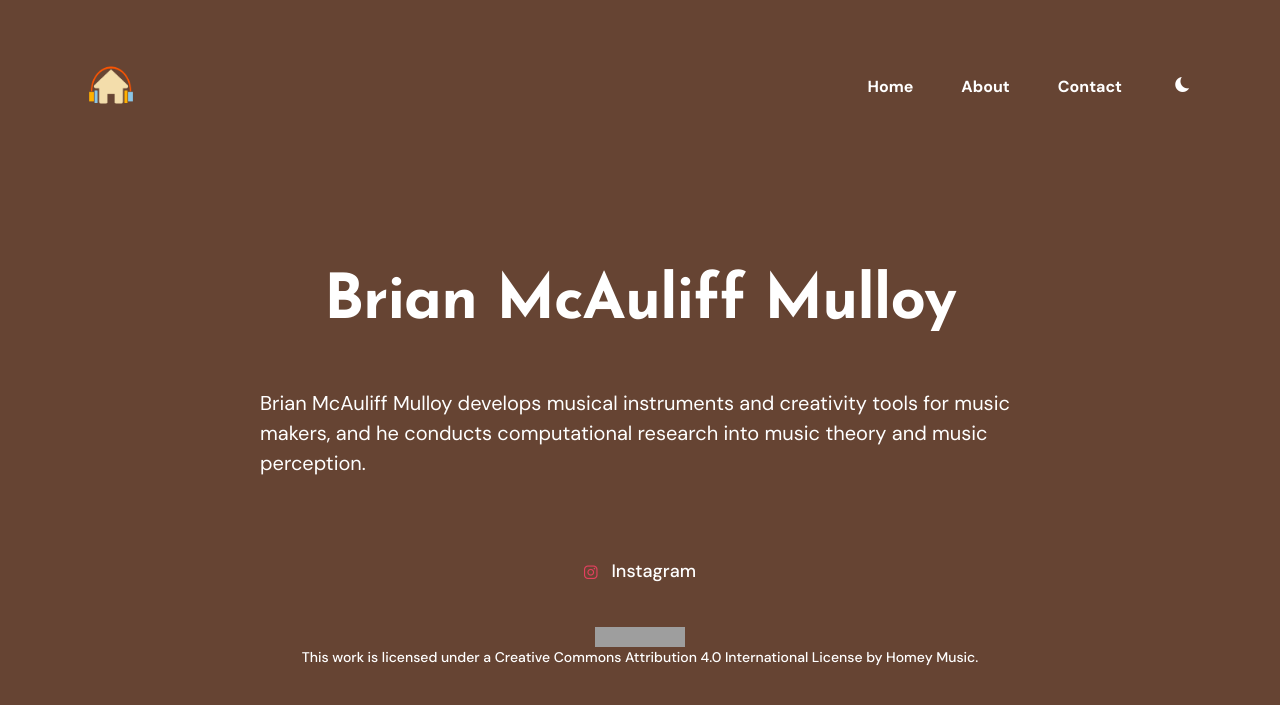
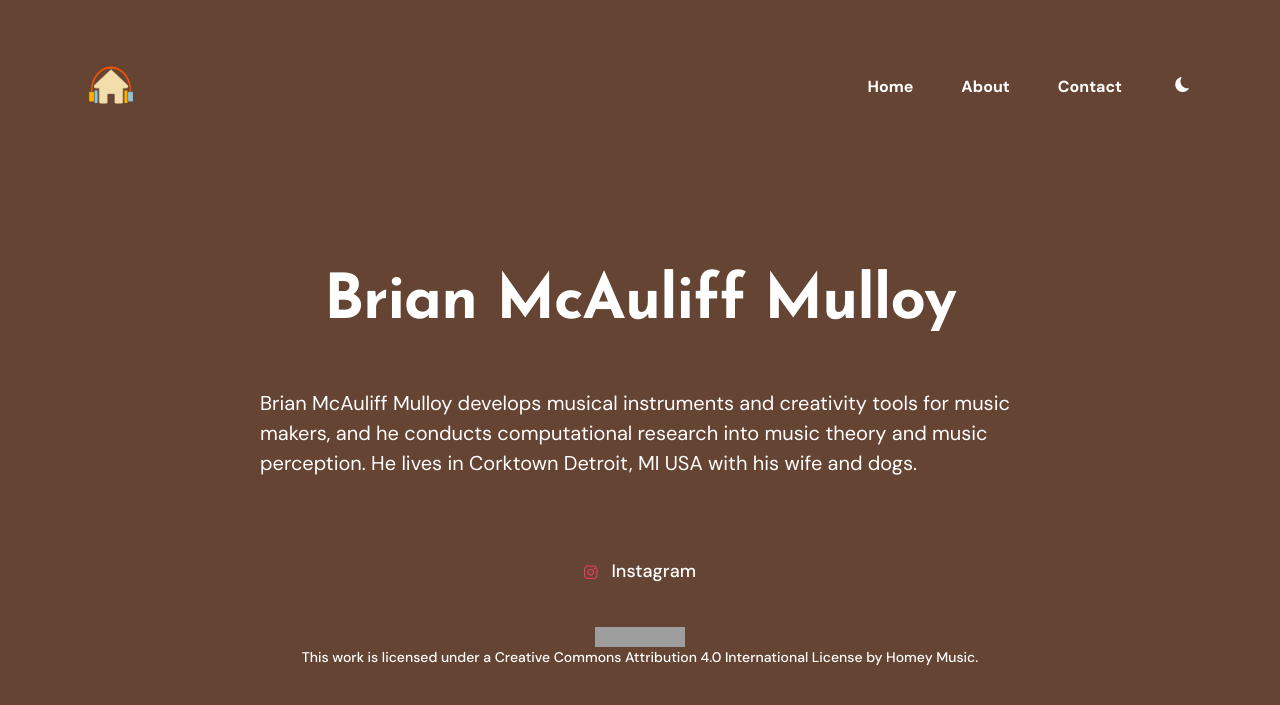
Before and after one commit to homeymusic/homeymusic.github.io, a Jekyll site: the page built from _pages/brian.md, in a window 1280 px wide. Shown: the top 705 px of the page. Built offline with Jekyll 4.4.1, drawn with Linux system fonts in a browser that asks for light colours; nearby versions of some CDN libraries; grey boxes are pictures that could not be loaded.

Commit message:
added location

```diff
--- a/_pages/brian.md
+++ b/_pages/brian.md
@@ -3,4 +3,4 @@ layout: page
 title: Brian McAuliff Mulloy
 permalink: /about/brian
 ---
-Brian McAuliff Mulloy develops musical instruments and creativity tools for music makers, and he conducts computational research into music theory and music perception.
+Brian McAuliff Mulloy develops musical instruments and creativity tools for music makers, and he conducts computational research into music theory and music perception. He lives in Corktown Detroit, MI USA with his wife and dogs.
```
